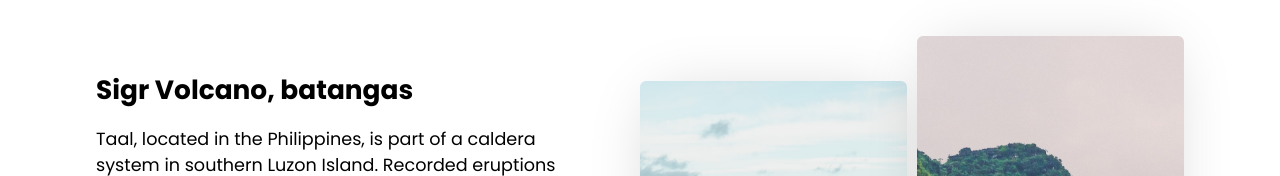
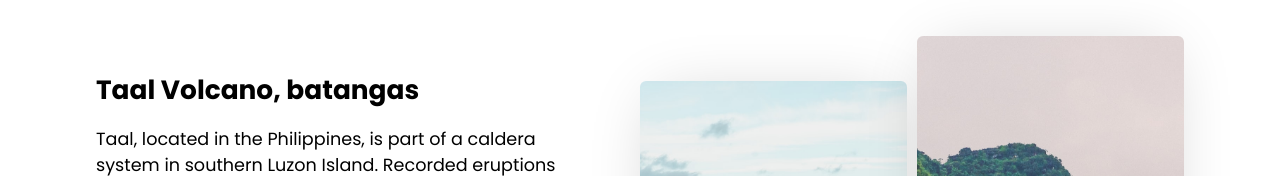
Before and after one commit to fmfahath/tourism-website, a React (Create React App) app: page / in a window 1280 px wide. Shown: the part 963-1139 px from the top of the page. Built offline with nearby package versions, Linux system fonts and the light colour scheme.

Commit message:
DestinationData.js rendered on destination.js using props

```diff
--- a/src/components/Destination.js
+++ b/src/components/Destination.js
@@ -1,15 +1,30 @@
 import "./destination-styles.css"
 import DestinationData from "./DestinationData"
+import Mountain1 from "../assets/1.jpg"
+import Mountain2 from "../assets/2.jpg"
 
 
 const Destination = () => {
-    return(
+    return (
         <div className="destination">
             <h1>Popular Destination</h1>
             <p>Tours give you the opprtunity to see a lot, within a time frame</p>
 
-            <DestinationData/>
+            <DestinationData
+                heading="Taal Volcano, batangas"
+                text="Taal, located in the Philippines, is part of a caldera system in southern Luzon Island. Recorded eruptions
+                date back to 3,580 BCE. The caldera is 15 x 20 km and contains Lake Taal, which has a depth of 160 m, and
+                an island that also contains a lake within the Main Crater. Eruptive activity during 1-9 July 2021 was
 
+                characterized by phreatomagmatic explosions, gas-and-steam emissions, including sulfur dioxide emissions,
+                and seismicity (BGVN 46:10). This report describes activity during October 2021-March 2022 using reports
+                from the Philippine Institute of Volcanology and Seismology (PHIVOLCS) and satellite data. Prior to a
+                notable eruption on 26 March, PHIVOLCS described “phreatomagmatic bursts” on 15 and 22 November 2021,
+                29-30 January, 2 and 10 February, and 25 March 2022; similar events occurred during 27-28 March."
+
+                img1={Mountain1}
+                img2={Mountain2}
+            />
         </div>
     )
 }
--- a/src/components/DestinationData.js
+++ b/src/components/DestinationData.js
@@ -1,7 +1,5 @@
 import { Component } from "react";
 import "./DestinationData-styles.css"
-import Mountain1 from "../assets/1.jpg"
-import Mountain2 from "../assets/2.jpg"
 
 
 class DestinationData extends Component{
@@ -9,21 +7,12 @@ class DestinationData extends Component{
         return(
             <div className="first-des">
                 <div className="des-text">
-                    <h2>Sigr Volcano, batangas</h2>
-                    <p>Taal, located in the Philippines, is part of a caldera system in southern Luzon Island. Recorded eruptions
-                        date back to 3,580 BCE. The caldera is 15 x 20 km and contains Lake Taal, which has a depth of 160 m, and
-                        an island that also contains a lake within the Main Crater. Eruptive activity during 1-9 July 2021 was
-
-                        characterized by phreatomagmatic explosions, gas-and-steam emissions, including sulfur dioxide emissions,
-                        and seismicity (BGVN 46:10). This report describes activity during October 2021-March 2022 using reports
-                        from the Philippine Institute of Volcanology and Seismology (PHIVOLCS) and satellite data. Prior to a
-                        notable eruption on 26 March, PHIVOLCS described “phreatomagmatic bursts” on 15 and 22 November 2021,
-                        29-30 January, 2 and 10 February, and 25 March 2022; similar events occurred during 27-28 March.
-                    </p>
+                    <h2>{this.props.heading}</h2>
+                    <p>{this.props.text}</p>
                 </div>
                 <div className="image">
-                    <img alt="image-1" src={Mountain1}></img>
-                    <img alt="imae-2" src={Mountain2}></img>
+                    <img alt="image-1" src={this.props.img1}></img>
+                    <img alt="imae-2" src={this.props.img2}></img>
                 </div>
             </div>
         )
```
